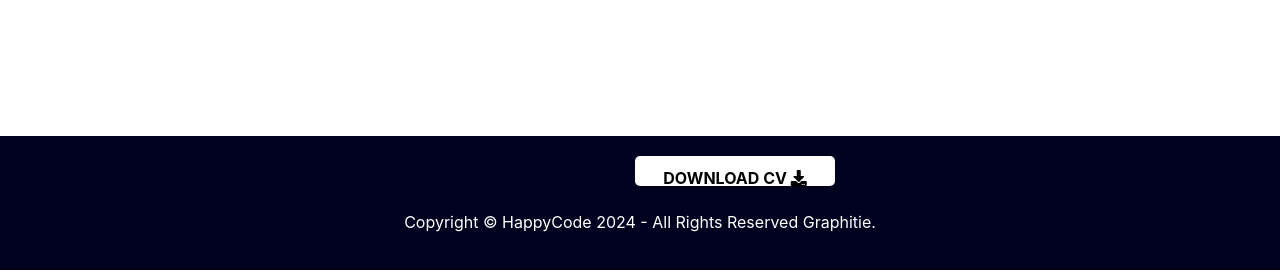
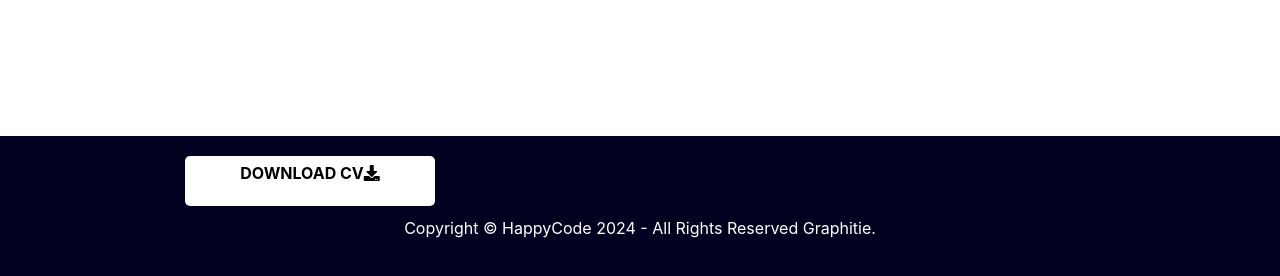
Before and after one commit to CODEPAGEHERE/graphitie, a plain HTML site: page index.html in a window 1280 px wide. Shown: the part 1226-1502 px from the top of the page. Drawn offline with nearby package versions, Linux system fonts and the light colour scheme.

Commit message:
footer renovated

```diff
--- a/design.css
+++ b/design.css
@@ -13,37 +13,45 @@ body, html {
 
 
 /* FOOTER STYLE */
-
 footer {
     position: relative;
-    margin-bottom: 0px;
+    margin-bottom: 0;
     width: 100%;
     background-color: rgb(0, 0, 31);
     color: white;
     text-align: center;
     padding: 20px 0;
     margin-top: 200px;
+    display: flex;
+    flex-direction: column;
+    align-items: center;
 }
 
-
+/* CV button styles */
 #cv {
     background-color: white;
     color: black;
-    text-align: center;
-    max-width: 200px;
-    height: 30px;
-    padding: 10px 20px;
+    width: 250px;
+    height: 50px;
     border-radius: 5px;
-    margin-left: 550px;
     text-transform: uppercase;
     font-weight: bold;
     transition: background-color 0.3s ease;
+    display: flex;
+    align-items: center;
+    justify-content: center;
+    margin-bottom: 10px; /* Space between the button and the text */
+}
+#cv{
+    margin-left: 100px;
 }
 
+/* Hover effect for CV button */
 #cv:hover {
     background-color: #b1adad;
 }
 
+/* Footer link styles */
 footer a {
     color: white;
     text-decoration: none;
@@ -77,7 +85,6 @@ footer a:hover {
         padding: 10px 0;
     }
 }
-
 
 
 
--- a/index.html
+++ b/index.html
@@ -85,9 +85,10 @@
 
     <footer>
         <div class="container">
-            <div id="cv">DOWNLOAD CV <i class="fa fa-download" aria-hidden="true"></i></div>
-            <br>
-            <p>Copyright &copy <a href = "/">HappyCode</a> 2024 - All Rights Reserved Graphitie.</p>
+            <div id="cv">
+                <p>DOWNLOAD CV<i class="fa fa-download" aria-hidden="true"></i></p>
+            </div>
+            <p id="copy">Copyright &copy <a href = "/">HappyCode</a> 2024 - All Rights Reserved Graphitie.</p>
         </div>
     </footer>
     <script src="headertogg.js"></script>
```
